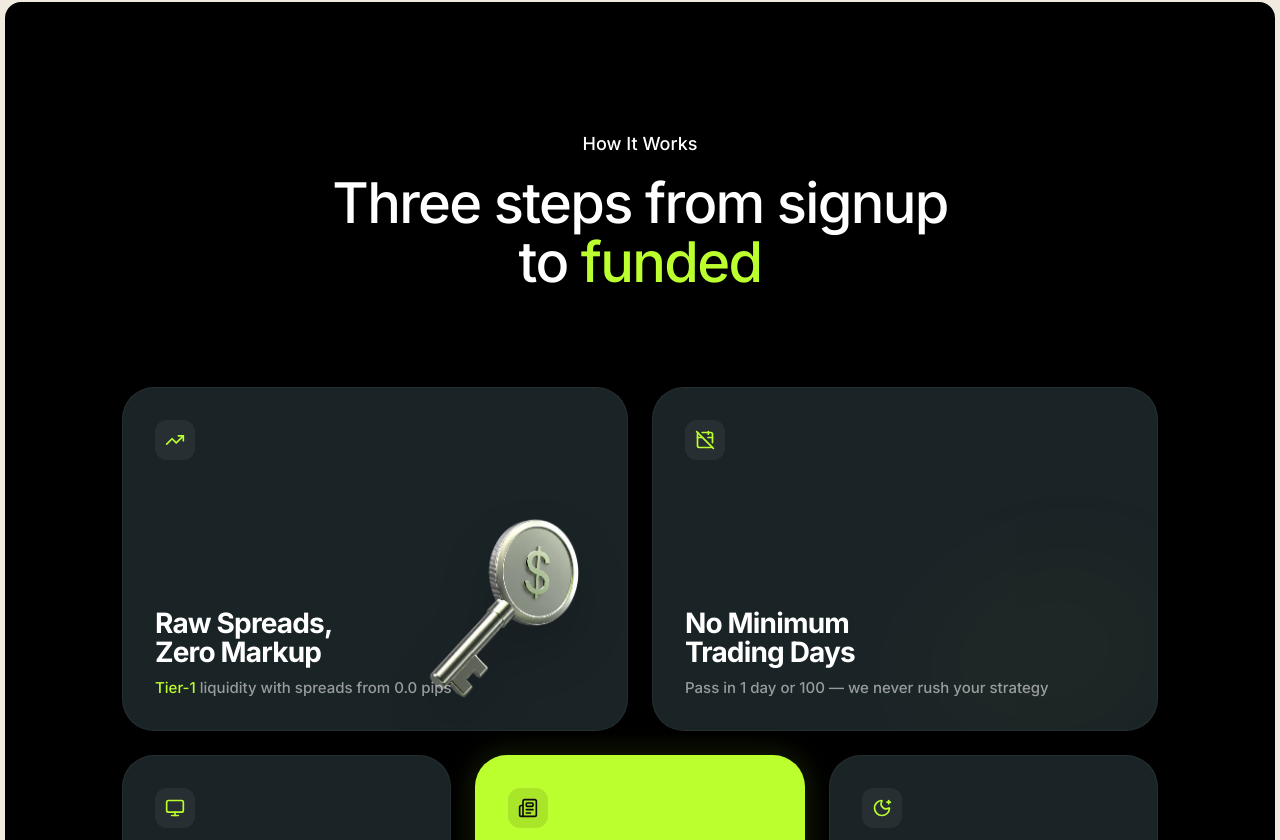
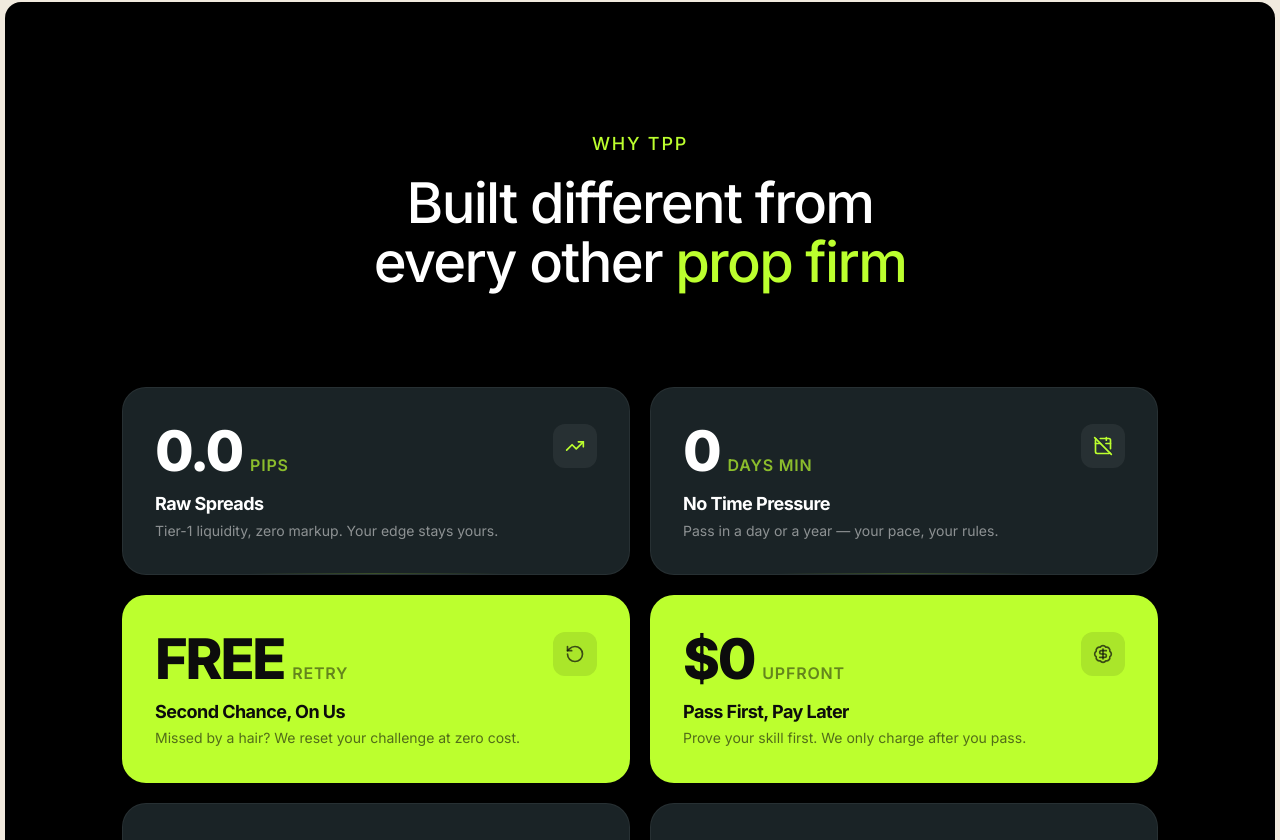
Before and after one commit to jatinkatariaaaa/thepeoplepropwebsite, a Next.js app: page /v2 in a window 1280 px wide. Shown: the part 3800-4640 px from the top of the page. Built offline with nearby package versions, Linux system fonts and the light colour scheme.

Commit message:
feat: replace blank bento cards with stat-driven feature showcase - big bold numbers as visual hero elements

```diff
--- a/src/app/v2/page.tsx
+++ b/src/app/v2/page.tsx
@@ -302,88 +302,135 @@ export default function V2Page() {
               {/* Header */}
               <Reveal>
                 <div className="pb-16 lg:pb-24 text-center">
-                  <div className="text-lg font-medium text-white mb-4">How It Works</div>
+                  <div className="text-lg font-medium text-[#bcff2e] mb-4 tracking-widest uppercase">Why TPP</div>
                   <h2 className="tracking-[-0.03em] text-white font-medium" style={{ fontSize: "clamp(2rem, 5vw, 3.5rem)" }}>
-                    Three steps from signup
-                    <br />to <span className="text-[#bcff2e]">funded</span>
+                    Built different from
+                    <br />every other <span className="text-[#bcff2e]">prop firm</span>
                   </h2>
                 </div>
               </Reveal>
 
-              {/* Bento Box Grid */}
+              {/* Stat-Driven Feature Grid */}
               <div className="w-full max-w-[1100px] mx-auto px-4 sm:px-6 lg:px-8">
-                <div className="grid grid-cols-1 md:grid-cols-6 auto-rows-[200px] md:auto-rows-[160px] gap-4 md:gap-5 lg:gap-6">
+                <div className="grid grid-cols-1 sm:grid-cols-2 gap-4 md:gap-5">
                   {[
-                    /* Row 1 (2 cards) */
                     {
-                      id: 1,
-                      span: "md:col-span-3 md:row-span-2",
-                      bg: "dark",
+                      stat: "0.0",
+                      unit: "pips",
+                      title: "Raw Spreads",
+                      desc: "Tier-1 liquidity, zero markup. Your edge stays yours.",
                       icon: TrendingUp,
-                      title: <>Raw Spreads,<br />Zero Markup</>,
-                      subtitle: <><span className="text-[#bcff2e]">Tier-1</span> liquidity with spreads from 0.0 pips</>,
-                      image: "/images/coins-card.webp",
-                      imageClassName: "w-[65%] sm:w-[55%] md:w-[60%] absolute bottom-[-10%] right-[-5%] object-contain drop-shadow-2xl transition-transform duration-500 group-hover:-translate-y-2 group-hover:-translate-x-2"
+                      accent: false
                     },
-                    { id: 2, span: "md:col-span-3 md:row-span-2", bg: "dark", icon: CalendarOff, title: <>No Minimum<br />Trading Days</>, subtitle: "Pass in 1 day or 100 — we never rush your strategy" },
-                    /* Row 2 (3 cards) */
-                    { id: 3, span: "md:col-span-2 md:row-span-2", bg: "dark", icon: Monitor, title: <>All Major<br />Platforms</>, subtitle: "MT4 · MT5 · DXTrade" },
-                    { id: 4, span: "md:col-span-2 md:row-span-2", bg: "lime", icon: Newspaper, title: <>News Trading<br />Allowed</>, subtitle: "Trade NFP, FOMC & every high-impact event" },
-                    { id: 5, span: "md:col-span-2 md:row-span-2", bg: "dark", icon: MoonStar, title: <>Weekend &<br />Overnight</>, subtitle: "Hold through swaps, weekends & holidays" },
-                    /* Row 3 (2 cards) */
-                    { id: 6, span: "md:col-span-3 md:row-span-2", bg: "dark", icon: RotateCcw, title: <>Free Retry<br />On Us</>, subtitle: <><span className="text-[#bcff2e]">Missed by 1%?</span> We give you another shot — no extra fee</> },
-                    { id: 7, span: "md:col-span-3 md:row-span-2", bg: "dark", icon: BadgeDollarSign, title: <>Pass First,<br />Pay Later</>, subtitle: <>Clear the challenge, <span className="text-[#bcff2e]">then</span> pay — zero upfront risk</> },
-                  ].map((s, i) => (
-                    <Reveal key={s.id} delay={i * 0.1} className={cn("w-full h-full", s.span)}>
-                      <div
-                        className={cn(
-                          "relative w-full h-full rounded-[1.5rem] md:rounded-[2rem] p-6 md:p-8 flex flex-col justify-between transition-all duration-300 hover:scale-[1.02] overflow-hidden group cursor-pointer border",
-                          s.bg === "lime"
-                            ? "bg-[#bcff2e] shadow-[0_0_30px_rgba(188,255,46,0.15)] border-transparent"
-                            : "bg-[#1A2326] border-white/[0.05]"
-                        )}
-                      >
-                        {/* Icon */}
-                        <div className="relative z-10 mb-1">
+                    {
+                      stat: "0",
+                      unit: "days min",
+                      title: "No Time Pressure",
+                      desc: "Pass in a day or a year — your pace, your rules.",
+                      icon: CalendarOff,
+                      accent: false
+                    },
+                    {
+                      stat: "FREE",
+                      unit: "retry",
+                      title: "Second Chance, On Us",
+                      desc: "Missed by a hair? We reset your challenge at zero cost.",
+                      icon: RotateCcw,
+                      accent: true
+                    },
+                    {
+                      stat: "$0",
+                      unit: "upfront",
+                      title: "Pass First, Pay Later",
+                      desc: "Prove your skill first. We only charge after you pass.",
+                      icon: BadgeDollarSign,
+                      accent: true
+                    },
+                    {
+                      stat: "NFP",
+                      unit: "& FOMC",
+                      title: "News Trading Allowed",
+                      desc: "No restrictions on high-impact events. Trade the volatility.",
+                      icon: Newspaper,
+                      accent: false
+                    },
+                    {
+                      stat: "24/7",
+                      unit: "hold",
+                      title: "Weekend & Overnight",
+                      desc: "Keep positions through swaps, weekends & holidays.",
+                      icon: MoonStar,
+                      accent: false
+                    },
+                    {
+                      stat: "3",
+                      unit: "platforms",
+                      title: "MT4 · MT5 · DXTrade",
+                      desc: "Trade on the platform you already know and trust.",
+                      icon: Monitor,
+                      accent: false,
+                      fullWidth: true
+                    },
+                  ].map((item, i) => (
+                    <Reveal key={item.title} delay={i * 0.07} className={cn("w-full", item.fullWidth && "sm:col-span-2")}>
+                      <div className={cn(
+                        "relative rounded-2xl md:rounded-3xl p-6 md:p-8 group cursor-pointer transition-all duration-300 hover:scale-[1.02] overflow-hidden border",
+                        item.accent
+                          ? "bg-[#bcff2e] border-transparent"
+                          : "bg-[#1A2326] border-white/[0.06] hover:border-white/[0.12]"
+                      )}>
+                        <div className="flex items-start justify-between gap-4">
+                          {/* Left: Stat + Text */}
+                          <div className="flex-1 min-w-0">
+                            {/* Big Stat */}
+                            <div className="flex items-baseline gap-2 mb-3">
+                              <span className={cn(
+                                "font-black tracking-[-0.04em] leading-none",
+                                item.accent ? "text-[#0c0c0c]" : "text-white",
+                                item.fullWidth ? "text-4xl md:text-5xl" : "text-4xl md:text-[56px]"
+                              )}>
+                                {item.stat}
+                              </span>
+                              <span className={cn(
+                                "text-sm md:text-base font-semibold uppercase tracking-wider",
+                                item.accent ? "text-[#0c0c0c]/50" : "text-[#bcff2e]/70"
+                              )}>
+                                {item.unit}
+                              </span>
+                            </div>
+
+                            {/* Title */}
+                            <h3 className={cn(
+                              "text-[17px] md:text-lg font-bold tracking-tight mb-1.5",
+                              item.accent ? "text-[#0c0c0c]" : "text-white"
+                            )}>
+                              {item.title}
+                            </h3>
+
+                            {/* Description */}
+                            <p className={cn(
+                              "text-[13px] md:text-[14px] leading-relaxed max-w-md",
+                              item.accent ? "text-[#0c0c0c]/60" : "text-white/50"
+                            )}>
+                              {item.desc}
+                            </p>
+                          </div>
+
+                          {/* Right: Icon */}
                           <div className={cn(
-                            "w-10 h-10 rounded-xl flex items-center justify-center mb-4",
-                            s.bg === "lime" ? "bg-[#0c0c0c]/10" : "bg-white/[0.06]"
+                            "w-11 h-11 rounded-xl flex items-center justify-center shrink-0 mt-1",
+                            item.accent ? "bg-[#0c0c0c]/10" : "bg-white/[0.06]"
                           )}>
-                            <s.icon className={cn(
+                            <item.icon className={cn(
                               "w-5 h-5",
-                              s.bg === "lime" ? "text-[#0c0c0c]" : "text-[#bcff2e]"
+                              item.accent ? "text-[#0c0c0c]/70" : "text-[#bcff2e]"
                             )} strokeWidth={2} />
                           </div>
                         </div>
 
-                        {/* Text Content */}
-                        <div className="relative z-10">
-                          <h3 className={cn(
-                            "text-2xl md:text-[28px] leading-[1.1] font-bold tracking-tight mb-2.5",
-                            s.bg === "lime" ? "text-[#0c0c0c]" : "text-white"
-                          )}>
-                            {s.title}
-                          </h3>
-                          <p className={cn(
-                            "text-[14px] md:text-[15px] font-medium leading-snug",
-                            s.bg === "lime" ? "text-[#0c0c0c]/70" : "text-white/55"
-                          )}>
-                            {s.subtitle}
-                          </p>
-                        </div>
-
-                        {/* Image or subtle glow */}
-                        {s.image ? (
-                          <div className="absolute inset-0 w-full h-full overflow-hidden rounded-[1.5rem] md:rounded-[2rem] pointer-events-none">
-                            <img src={s.image} className={s.imageClassName} alt="" loading="lazy" />
-                          </div>
-                        ) : (
-                          <div className="absolute right-0 bottom-0 w-1/2 h-1/2 opacity-[0.08] group-hover:opacity-[0.15] transition-opacity duration-500 pointer-events-none">
-                            <div className={cn(
-                              "w-full h-full rounded-tl-full blur-3xl",
-                              s.bg === "lime" ? "bg-white/60" : "bg-[#bcff2e]/40"
-                            )} />
-                          </div>
+                        {/* Subtle bottom glow on dark cards */}
+                        {!item.accent && (
+                          <div className="absolute bottom-0 left-1/2 -translate-x-1/2 w-1/2 h-[1px] bg-gradient-to-r from-transparent via-[#bcff2e]/20 to-transparent" />
                         )}
                       </div>
                     </Reveal>
```
